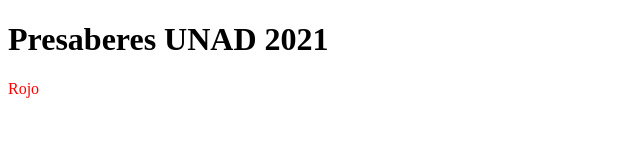
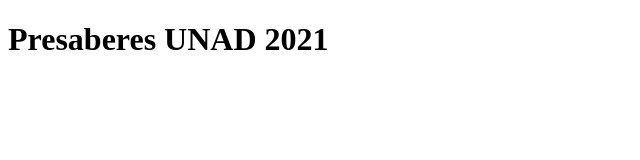
Before and after one commit to andreslpinto29/SitioWeb, a plain HTML site: page index.html in a window 1280 px wide. Shown: the full height of the page, 0-640 px from the left. Drawn offline with Linux system fonts and the light colour scheme.

Commit message:
volumen 1

```diff
--- a/index.html
+++ b/index.html
@@ -7,7 +7,7 @@
 </head>
 <div id="contenido">
 
-    <h1>Presaberes UNAD 2021</h1><font color="#FF0000">Rojo</font>
+    <h1>Presaberes UNAD 2021</h1>
 <body>
 
 </body>
```
